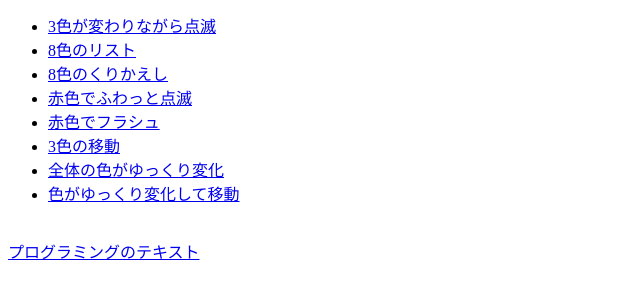
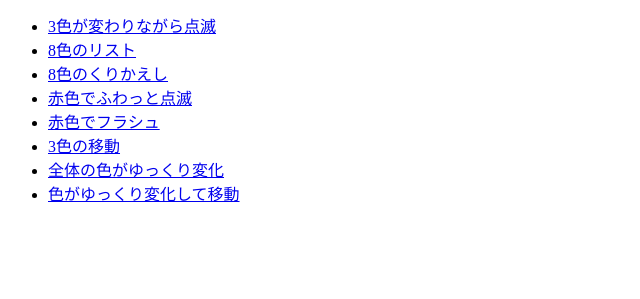
Before and after one commit to matumo326/kouza2025, a plain HTML site: page example.html in a window 1280 px wide. Shown: the part 91-390 px from the top of the page, without its empty margins (0-640 px from the left). Drawn offline with Linux system fonts and the light colour scheme.

Commit message:
Update example.html

```diff
--- a/example.html
+++ b/example.html
@@ -18,9 +18,6 @@
   <li><a href="./example/全体の色がゆっくり変化.xml" download="全体の色がゆっくり変化.xml">全体の色がゆっくり変化</a></li>
   <li><a href="./example/色がゆっくり変化して移動.xml" download="色がゆっくり変化して移動.xml">色がゆっくり変化して移動</a></li>
 </ul>
-<br>
-<div>
-<a href="./2025プログラミング講座テキスト.pdf" target=”_blank”>プログラミングのテキスト</a>
-</div>
+
 </body>
 </html>
```
